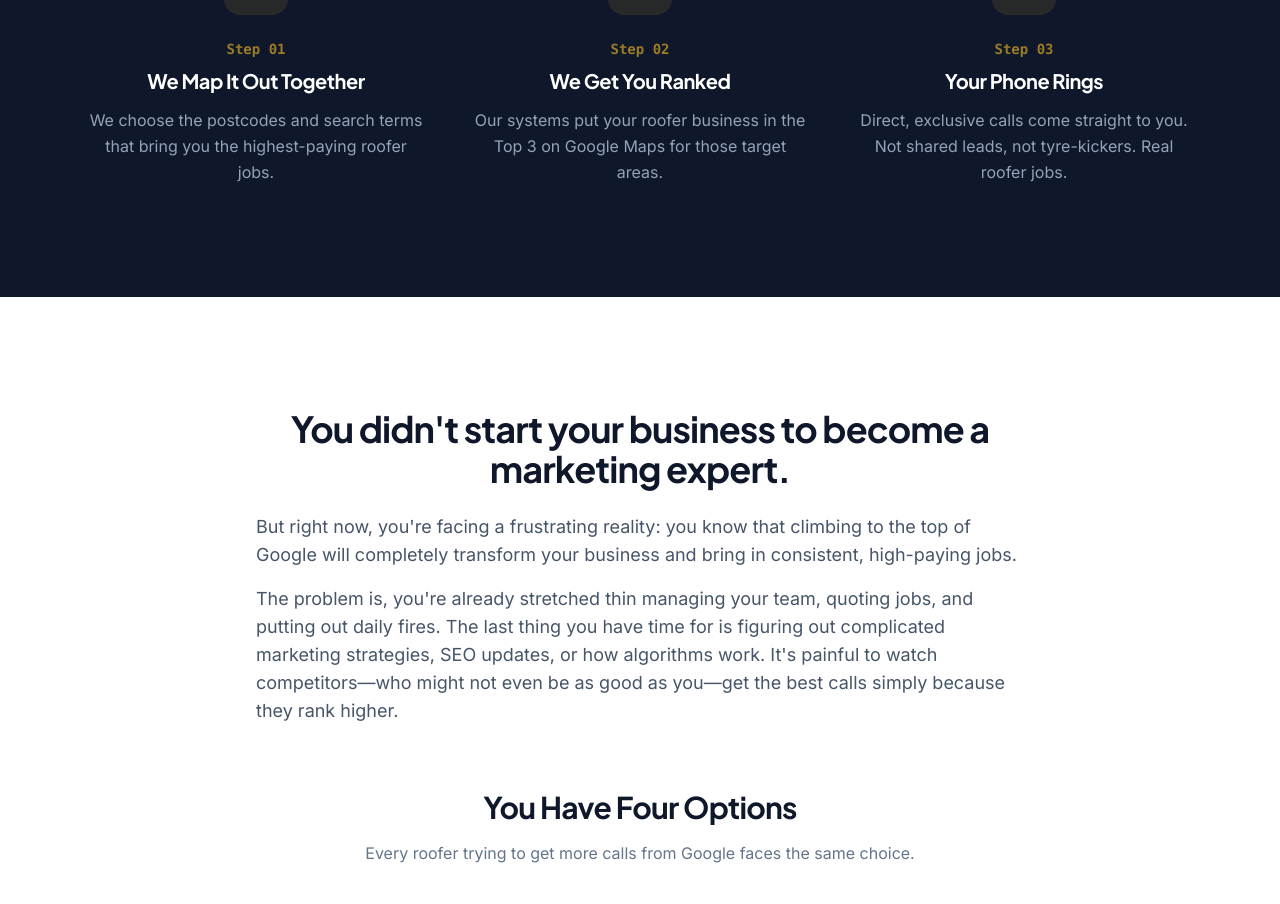
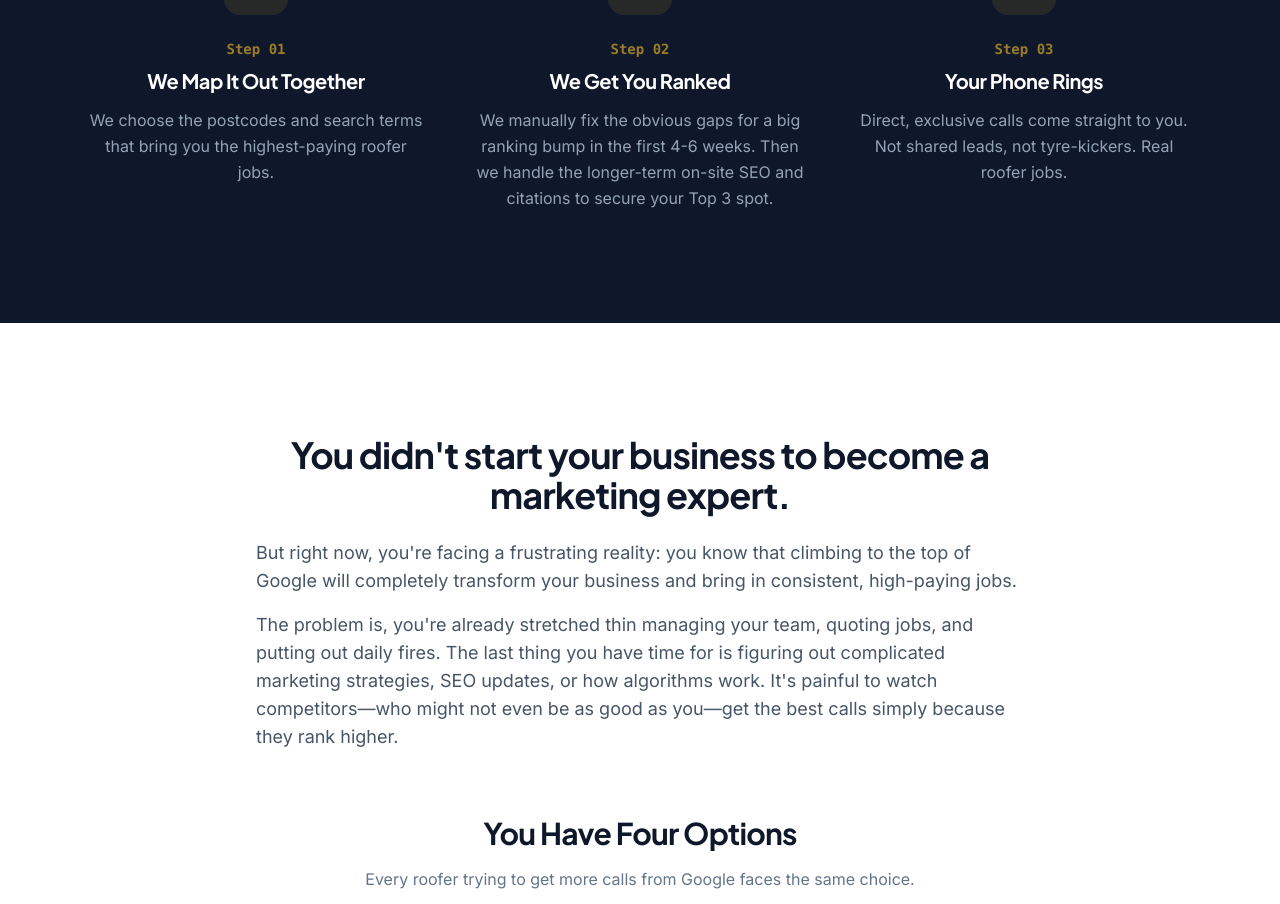
Before and after one commit to lucag07/my-website, a React (Vite) app: page / in a window 1280 px wide. Shown: the part 2153-3057 px from the top of the page. Built offline with nearby package versions, Linux system fonts and the light colour scheme; no server answers.

Commit message:
how it works

```diff
--- a/src/components/HowItWorksSection.tsx
+++ b/src/components/HowItWorksSection.tsx
@@ -15,7 +15,7 @@ const steps = [
     number: "02",
     title: "We Get You Ranked",
     description:
-      "Our systems put your roofer business in the Top 3 on Google Maps for those target areas.",
+      "We manually fix the obvious gaps for a big ranking bump in the first 4-6 weeks. Then we handle the longer-term on-site SEO and citations to secure your Top 3 spot.",
   },
   {
     icon: Phone,
```
